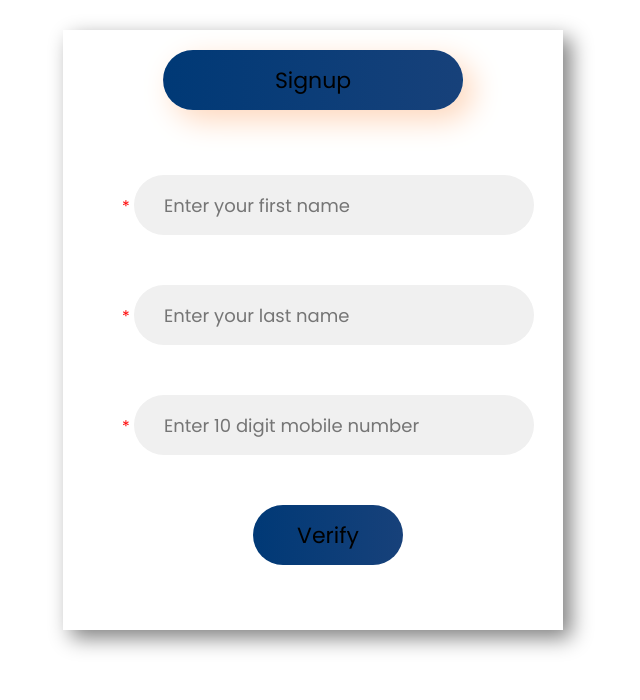
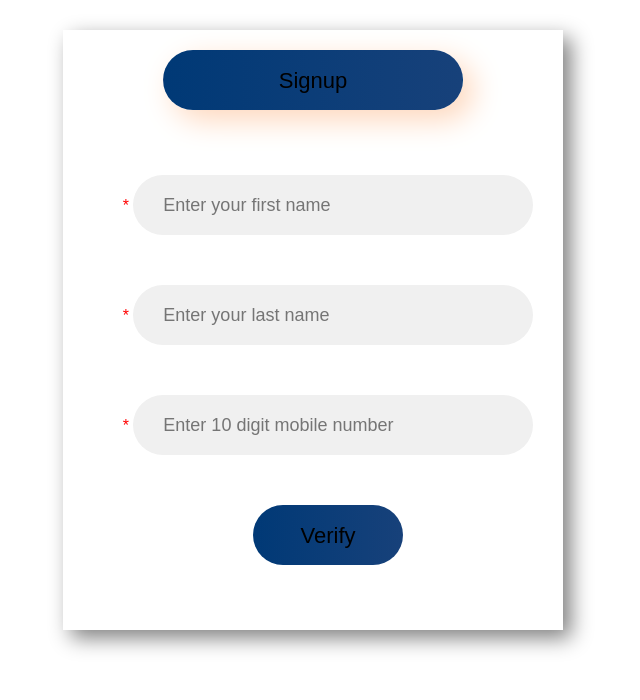
Before and after one commit to moneyfinance/dev, a Django app: page / in a window 1280 px wide. Shown: the part 100-800 px from the top of the page, without its empty margins (327-967 px from the left). Run offline with Django 4.2, Linux system fonts and the light colour scheme; some libraries are stand-ins or nearby versions.

Commit message:
Update login.css

```diff
--- a/static/css/login.css
+++ b/static/css/login.css
@@ -1,5 +1,5 @@
-@import url(
-"https://fonts.googleapis.com/css2?family=Poppins:ital,wght@0,100;0,200;0,300;0,400;0,500;0,600;0,700;0,800;0,900;1,100;1,200;1,300;1,400;1,500;1,600;1,700;1,800;1,900&display=swap");
+/* @import url( */
+/* "https://fonts.googleapis.com/css2?family=Poppins:ital,wght@0,100;0,200;0,300;0,400;0,500;0,600;0,700;0,800;0,900;1,100;1,200;1,300;1,400;1,500;1,600;1,700;1,800;1,900&display=swap"); */
 
 * {
 	margin: 0;
```
